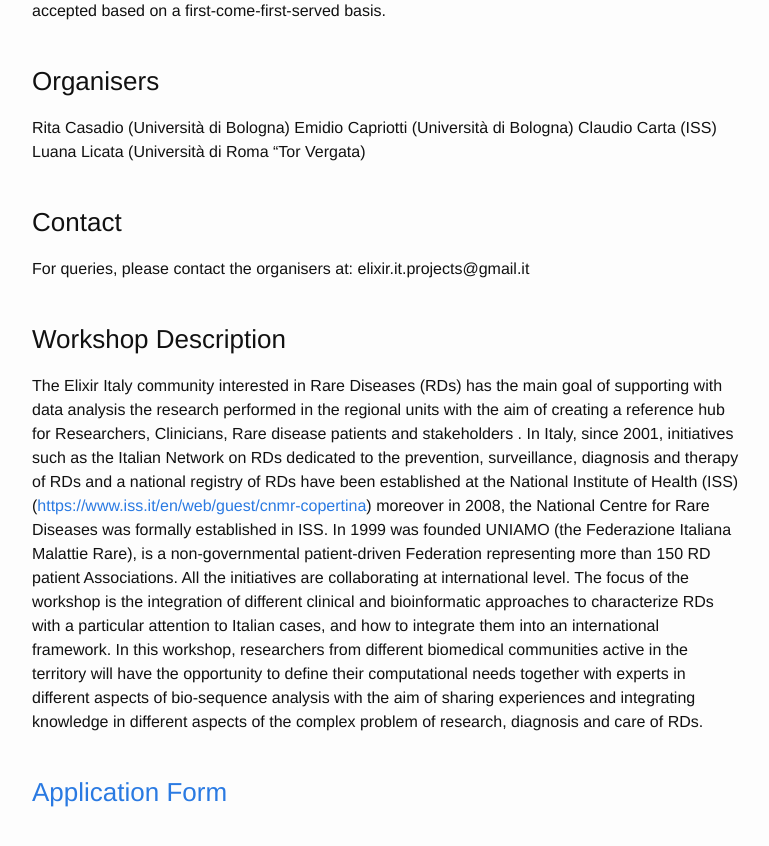
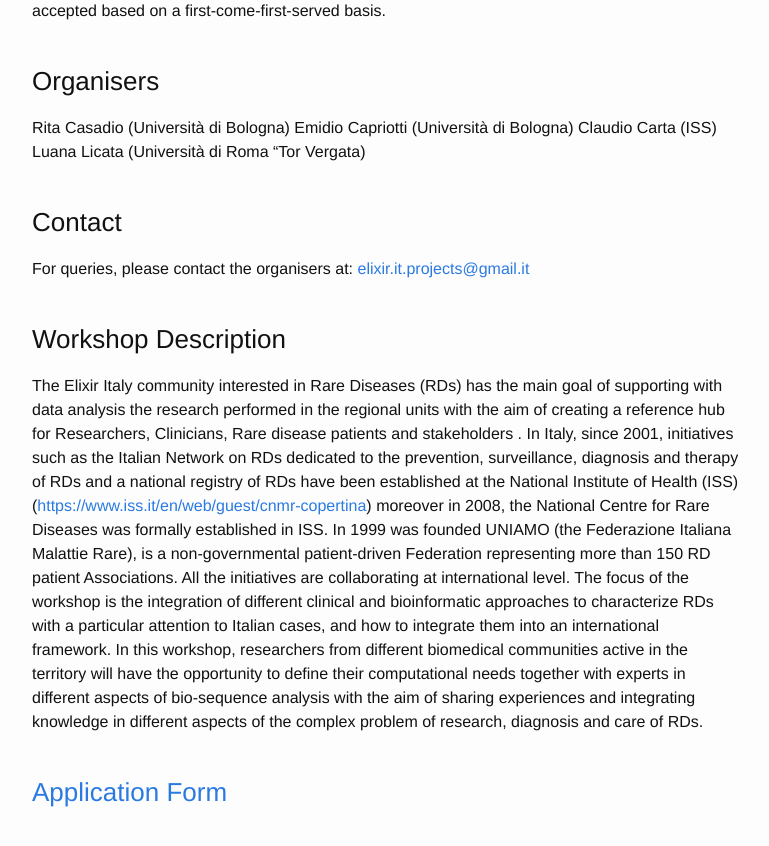
Before and after one commit to ELIXIR-IIB-training/website, a Jekyll site: the page built from _posts/2023-11-28-Workshop_RD.md, in a window 1280 px wide and 900 px high, scrolled down 864 px. Shown: the top 846 px of the window, without its empty margins (268-1037 px from the left). Built offline with Jekyll 4.4.1, drawn with Linux system fonts in a browser that asks for light colours; part of the change alters nothing that is shown.

```diff
--- a/_posts/2023-11-28-Workshop_RD.md
+++ b/_posts/2023-11-28-Workshop_RD.md
@@ -38,7 +38,7 @@ Luana Licata (Università di Roma “Tor Vergata)
 <br>
 <br>
 ### Contact
-For queries, please contact the organisers at: elixir.it.projects@gmail.it
+For queries, please contact the organisers at: [elixir.it.projects@gmail.it](mailto:elixir.it.projects@gmail.it)
 <br>
 <br>
 ### Workshop Description
```
